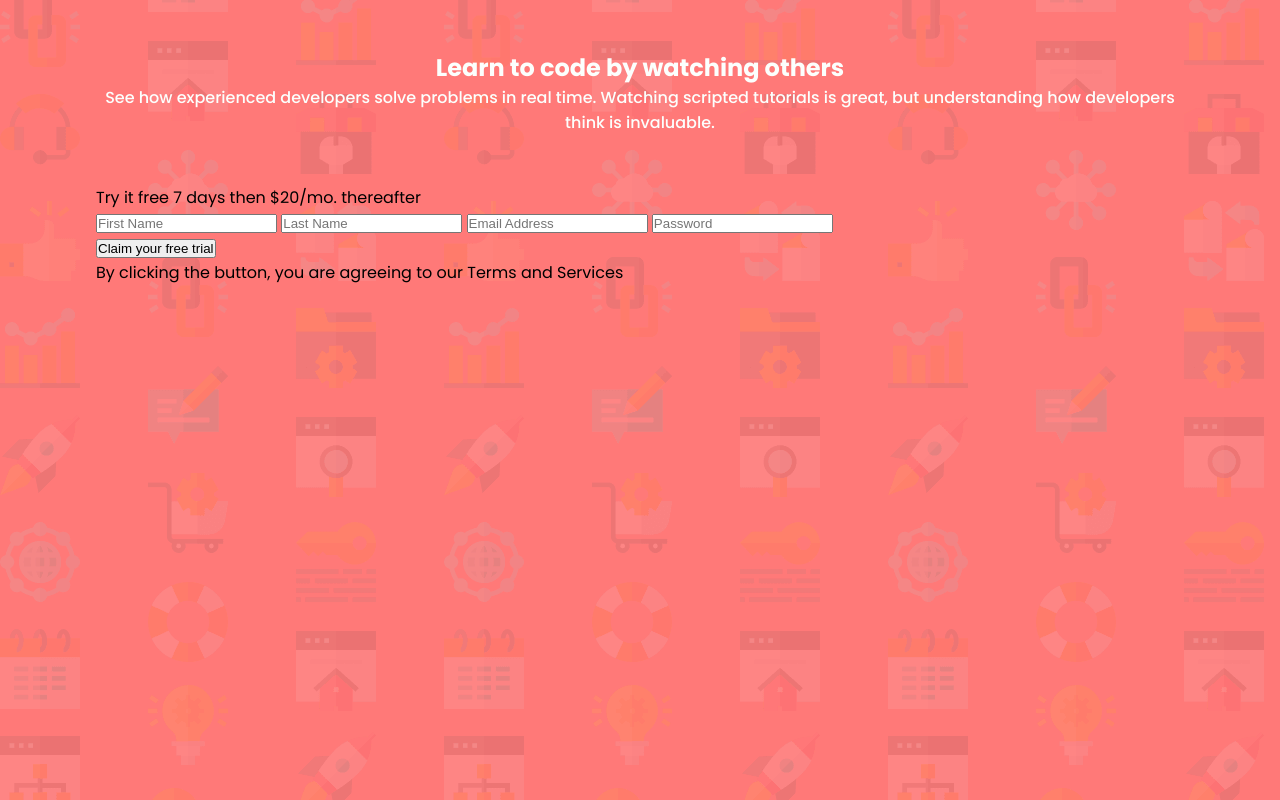
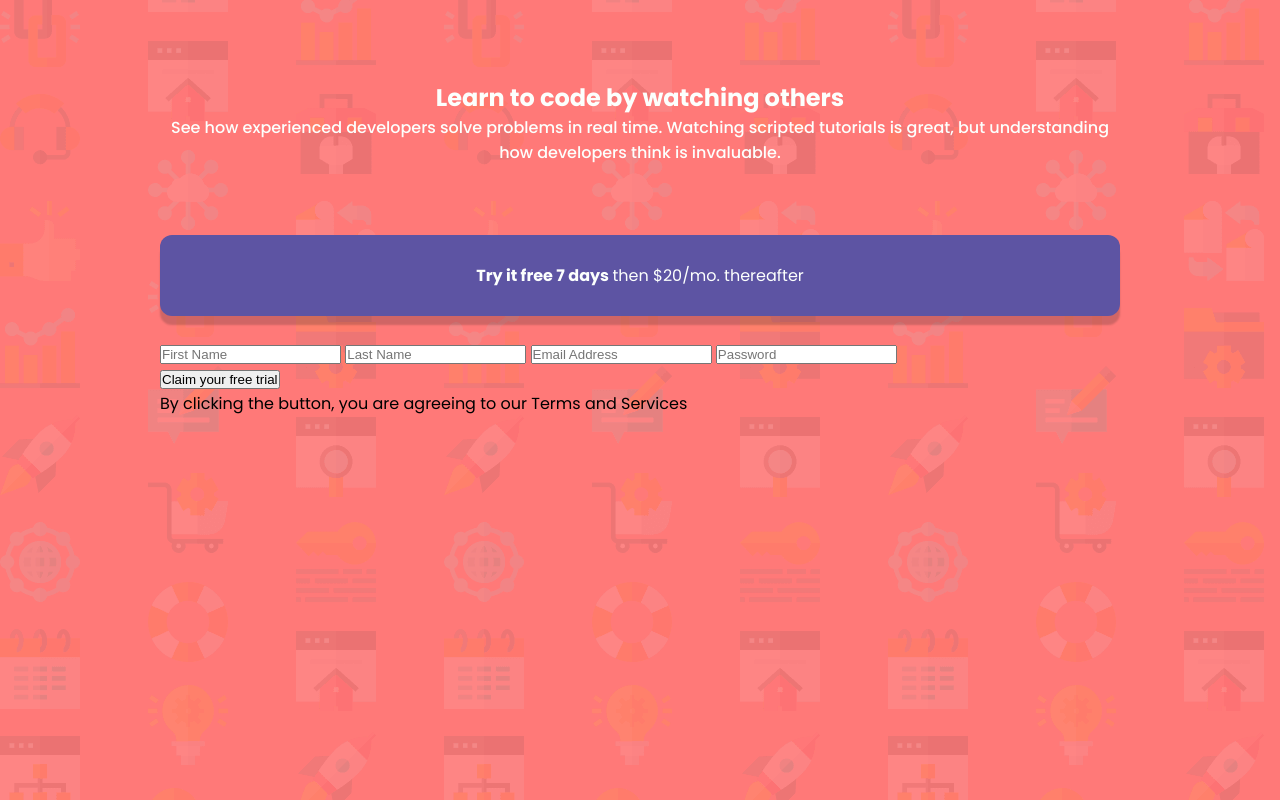
Before and after one commit to 0-th/Registration_form_zuri_task, a plain HTML site: page index.html in a window 1280 px wide. Drawn offline with Linux system fonts and the light colour scheme.

Commit message:
Add subscription section styling

```diff
--- a/index.html
+++ b/index.html
@@ -10,22 +10,22 @@
 </head>
 <body>
     <div class="page-wrapper">
-        <div class="container">
-            <section class="showcase">
+        <section class="showcase">
+            <div class="container">
                 <div class="showcase-header">Learn to code by watching others</div>
                 <div class="showcase-text">See how experienced developers solve problems in real time. Watching scripted
                     tutorials is great, but understanding how developers think is invaluable.</div>
-            </section>
-        </div>
+            </div>
+        </section>
 
-        <div class="container">
-            <section class="subscription">
+        <section class="subscription">
+            <div class="container">
                 <p><span class="bold-text">Try it free 7 days </span>then $20/mo. thereafter </p>
-            </section>
-        </div>
+            </div>
+        </section>
 
-        <div class="container">
-            <form action="">
+        <form action="">
+            <div class="container">
                 <div class="input-fields">
                     <label for="fname"></label>
                     <input type="text" id="fname" placeholder="First Name" required>
@@ -45,8 +45,8 @@
                         <span class="bold-text bold-red">Terms and Services</span>
                     </p>
                 </div>
-            </form>
-        </div>
+            </div>
+        </form>
     </div>
 </body>
 </html>
--- a/style.css
+++ b/style.css
@@ -14,14 +14,14 @@ body {
 }
 
 .page-wrapper {
-    width: 85%;
-    margin: 10px auto 0 auto;
+    width: 75%;
+    margin: 0 auto 0 auto;
 }
 
 .showcase {
     color: #FCFFFD;
-    margin-top: 50px;
-    margin-bottom: 50px;
+    margin-top: 80px;
+    margin-bottom: 70px;
 }
 
 .showcase-header {
@@ -34,3 +34,21 @@ body {
     text-align: center;
     font-weight: 450;
 }
+
+.subscription {
+    background-color: #5D54A3;
+    border-radius: 12px;
+    color: #FCFFFD;
+    padding: 28px;
+    box-shadow: 0 9px 2px rgba(21, 25, 23, 0.2);
+    margin-top: 10px;
+    margin-bottom: 25px;
+}
+
+.subscription p {
+    text-align: center;
+}
+
+.subscription .bold-text {
+    font-weight: 700;
+}
```
